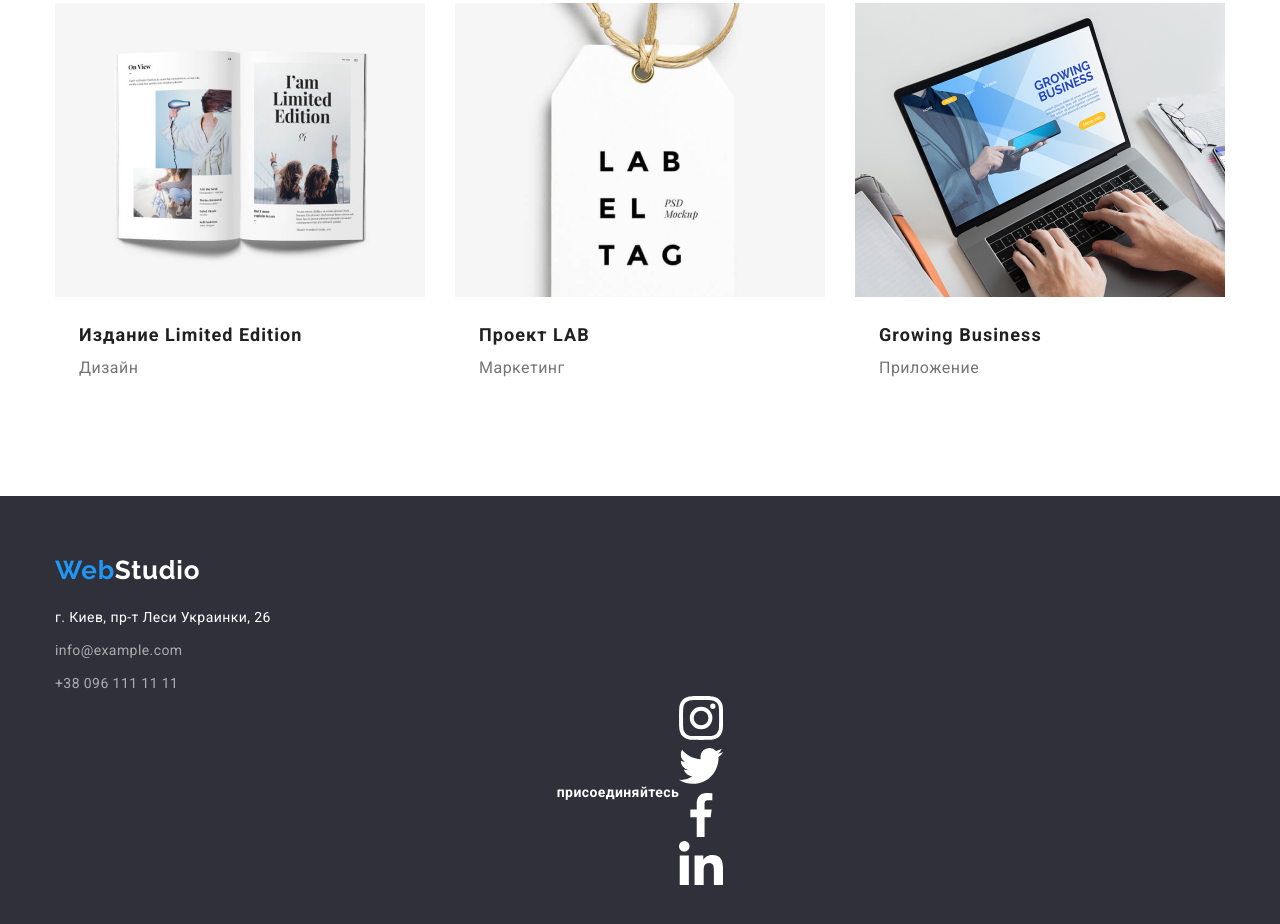
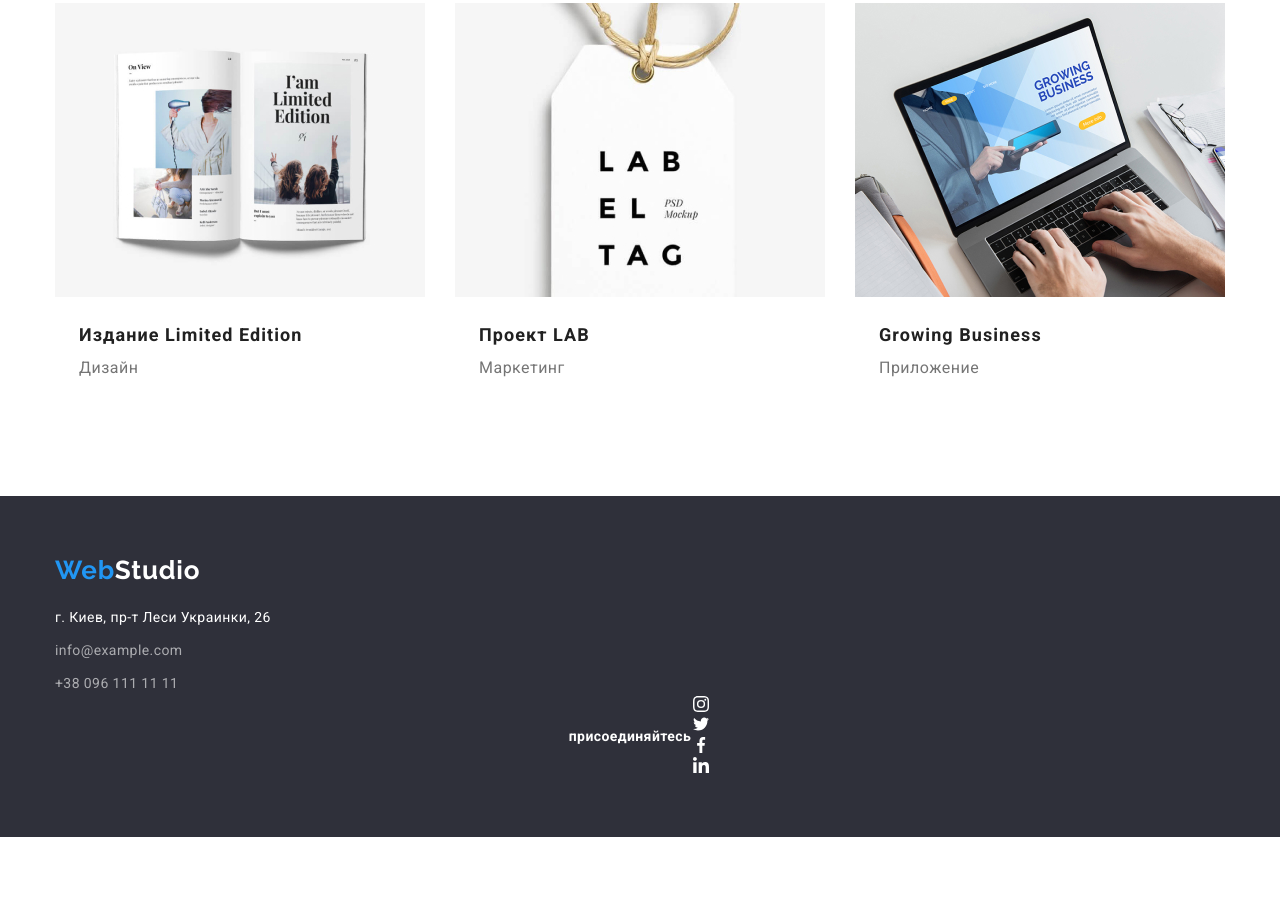
Before and after one commit to shalfeyka/goit-markup-hw-04, a plain HTML site: page portfolio.html in a window 1280 px wide. Shown: the part 1120-2044 px from the top of the page. After the commit the page ends 1957 px from the top, so only its background shows below. Drawn offline with nearby package versions, Linux system fonts and the light colour scheme.

Commit message:
footer size

```diff
--- a/portfolio.html
+++ b/portfolio.html
@@ -123,28 +123,28 @@
     <ul class="list-icons">
         <li class="item-icons">
          <a class="social-link" href="./">
-             <svg class="social-icon-footer" width="44" height="44">
+             <svg class="social-icon-footer" width="20" height="16">
                  <use href="./images/sprite.svg#icon-instagram-footer-1"></use>
              </svg>
          </a>
         </li>
         <li class="item-icons">
          <a class="social-link" href="./">
-             <svg class="social-icon-footer" width="44" height="44">
+             <svg class="social-icon-footer"width="20" height="16">
                  <use href="./images/sprite.svg#icon-twitter-footer-1"></use>
              </svg>
          </a>
         </li>
         <li class="item-icons">
          <a class="social-link" href="./">
-             <svg class="social-icon-footer" width="44" height="44">
+             <svg class="social-icon-footer" width="20" height="16">
                  <use href="./images/sprite.svg#icon-facebook-footer-1"></use>
              </svg>
          </a>
         </li>
         <li class="item-icons">
          <a class="social-link" href="./">
-             <svg class="social-icon-footer" width="44" height="44">
+             <svg class="social-icon-footer" width="20" height="16">
                  <use href="./images/sprite.svg#icon-linkedin-footer-1"></use>
              </svg>
          </a>
```
Also changed, not shown: index.html (+4 -4 lines).
